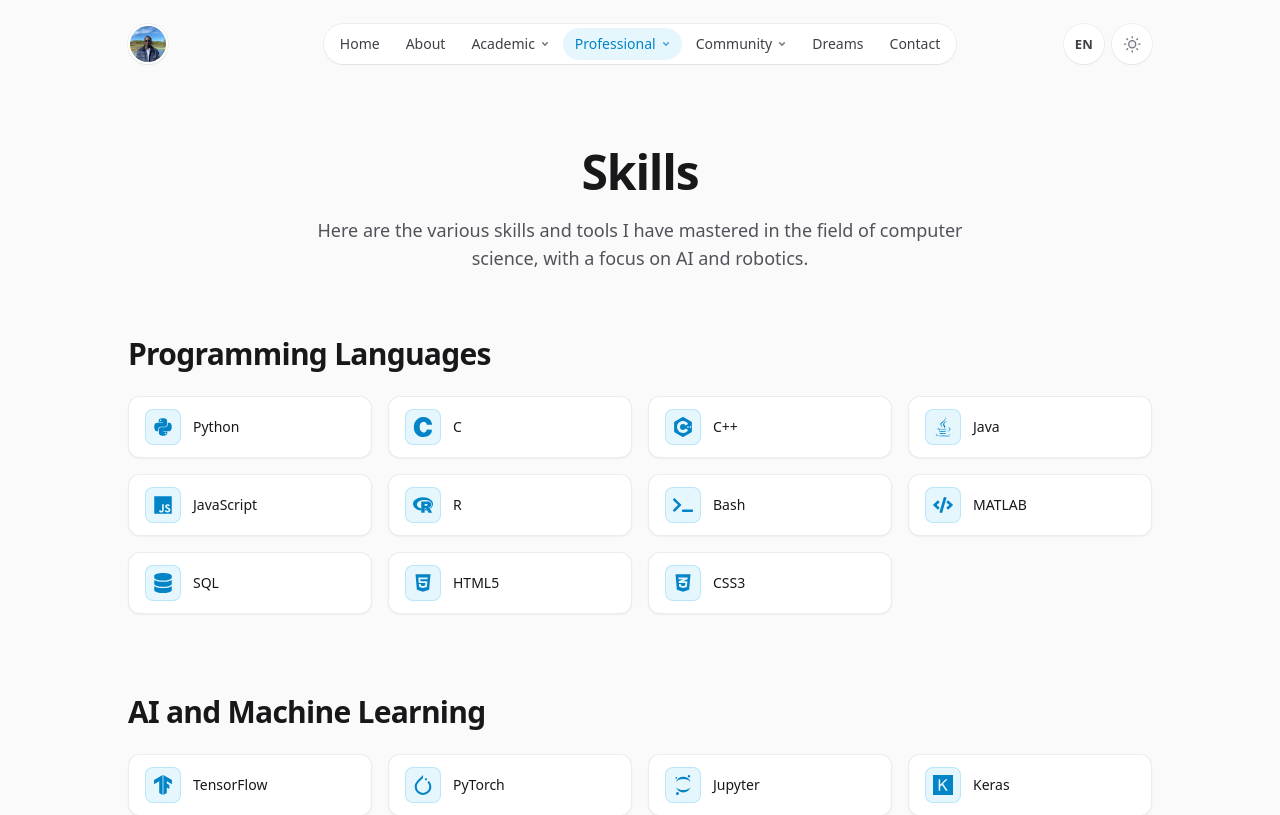
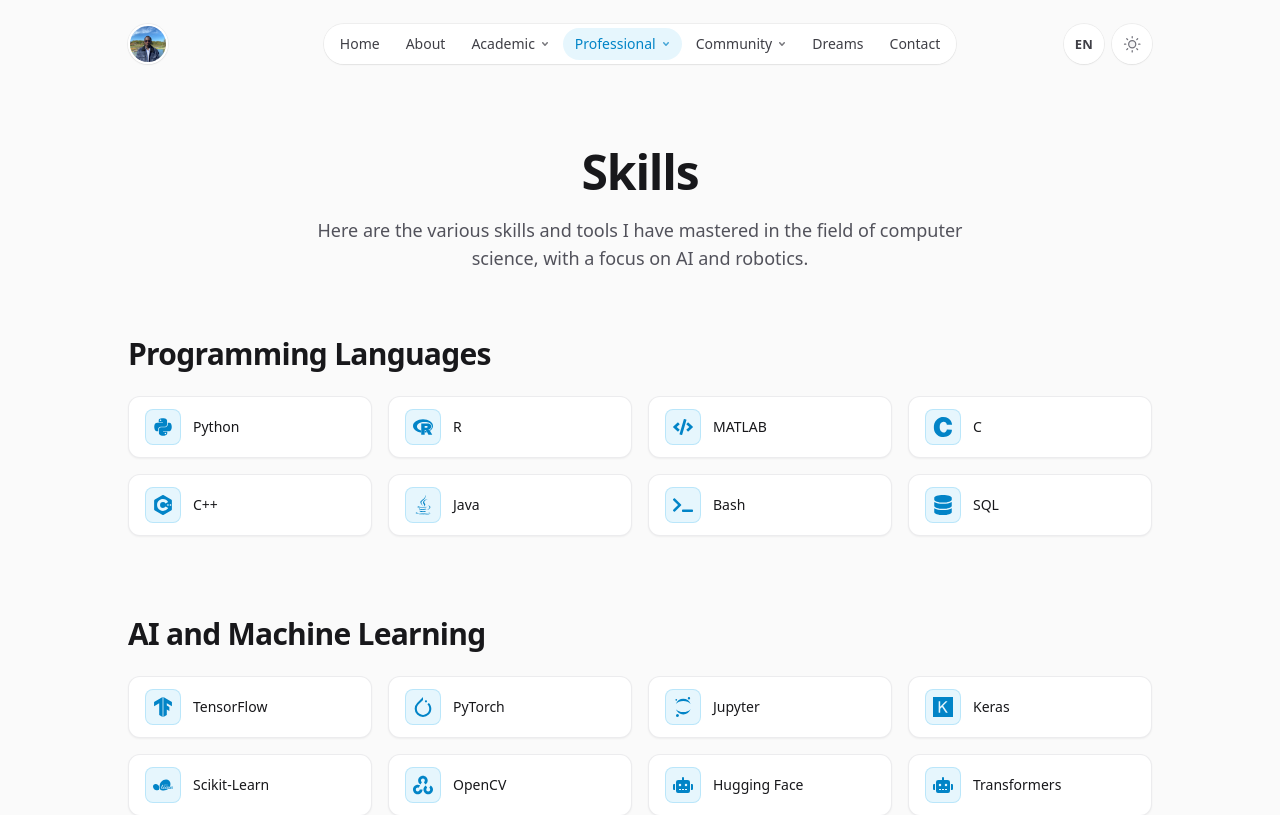
Before and after one commit to cedrick-tchakonte/cedrick-tchakonte.github.io, a Next.js app: page /skills in a window 1280 px wide. Shown: the top 815 px of the page. Built offline with nearby package versions, Linux system fonts and the light colour scheme.

Commit message:
Skills: remove JavaScript, HTML and CSS; list R and MATLAB right after Python

```diff
--- a/src/content/features.ts
+++ b/src/content/features.ts
@@ -49,8 +49,8 @@
       fr: 'Développement full-stack',
     },
     description: {
-      en: 'Proficient in Python, R and MATLAB, as well as Java, JavaScript and C++, with experience in React, Next.js, Docker and Git, and solid software engineering foundations.',
-      fr: "Maîtrise de Python, R et MATLAB, ainsi que Java, JavaScript et C++, avec une expérience de React, Next.js, Docker et Git, et de solides bases en génie logiciel.",
+      en: 'Proficient in Python, R and MATLAB, as well as Java and C++, with experience in React, Next.js, Docker and Git, and solid software engineering foundations.',
+      fr: "Maîtrise de Python, R et MATLAB, ainsi que Java et C++, avec une expérience de React, Next.js, Docker et Git, et de solides bases en génie logiciel.",
     },
     icon: IoCodeWorkingOutline,
   },
--- a/src/content/skills.ts
+++ b/src/content/skills.ts
@@ -5,9 +5,6 @@
   FaDocker,
   FaGitAlt,
   FaLinux,
-  FaHtml5,
-  FaJs,
-  FaCss3Alt,
   FaNodeJs,
   FaReact,
 } from 'react-icons/fa'
@@ -63,16 +60,13 @@
     category: { en: 'Programming Languages', fr: 'Langages de programmation' },
     items: [
       { name: 'Python', icon: FaPython },
+      { name: 'R', icon: SiR },
+      { name: 'MATLAB', icon: FaCode },
       { name: 'C', icon: SiC },
       { name: 'C++', icon: SiCplusplus },
       { name: 'Java', icon: FaJava },
-      { name: 'JavaScript', icon: FaJs },
-      { name: 'R', icon: SiR },
       { name: 'Bash', icon: FaTerminal },
-      { name: 'MATLAB', icon: FaCode },
       { name: 'SQL', icon: FaDatabase },
-      { name: 'HTML5', icon: FaHtml5 },
-      { name: 'CSS3', icon: FaCss3Alt },
     ],
   },
   {
```
